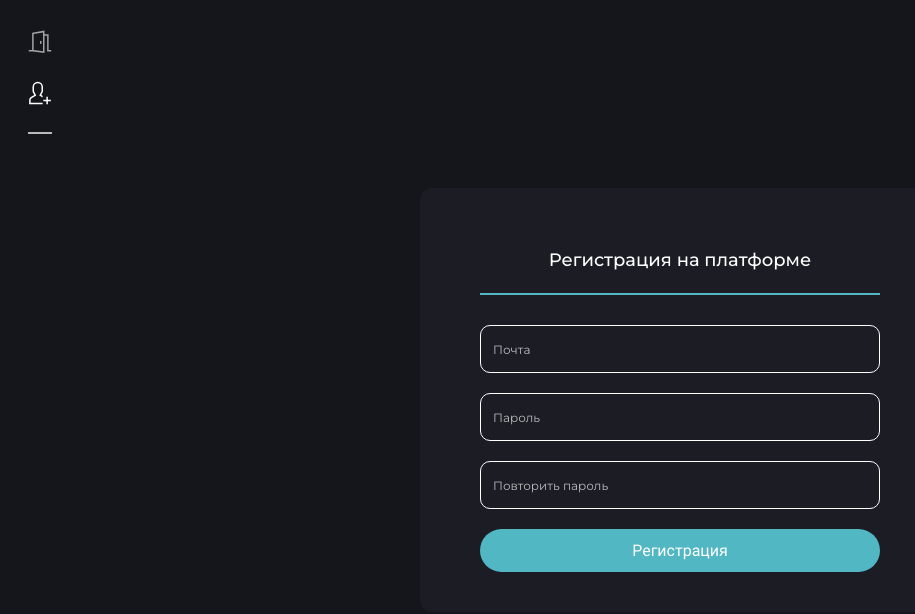
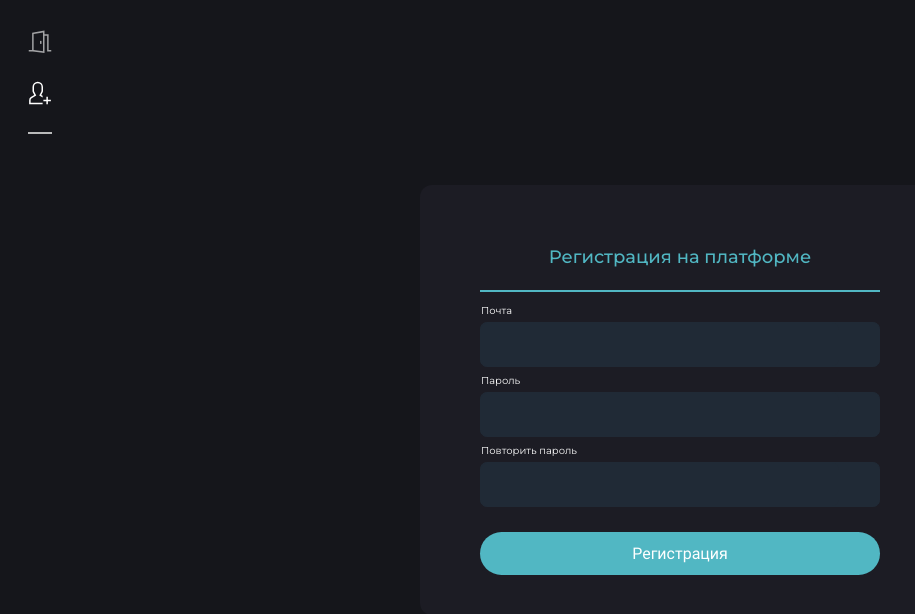
Before and after one commit to gfnvvlntn/app, a React (Create React App) app in the folder client/: page /registration in a window 1280 px wide. Shown: the top 614 px of the page, without its empty margins (0-915 px from the left). Built offline with nearby package versions, Linux system fonts and the light colour scheme; no server answers; a web font is replaced by a local one.

Commit message:
changed error message

```diff
--- a/client/src/App.js
+++ b/client/src/App.js
@@ -18,8 +18,10 @@ function App() {
   }, []);
 
   useEffect(async () => {
-    await budgetStore.getBudget();
-  }, []);
+    if (authStore.isAuth) {
+      await budgetStore.getBudget();
+    }
+  }, [authStore.isAuth]);
 
   return (
     <BrowserRouter>
--- a/client/src/components/base/input/Input.js
+++ b/client/src/components/base/input/Input.js
@@ -10,12 +10,13 @@ const InputField = React.memo(
     prevProps.formState.isDirty === nextProps.formState.isDirty
 );
 
-const Input = ({ name, ...rest }) => {
+const Input = ({ name, label, ...rest }) => {
   const method = useFormContext();
   const error = method.formState.errors[name];
   return (
     <FieldWrapper error={error}>
       <InputField {...method} name={name} {...rest} />
+      <Label error={error}>{error ? error.message : label}</Label>
     </FieldWrapper>
   );
 };
@@ -26,11 +27,12 @@ export default Input;
 
 const FieldWrapper = styled("div")(
   ({ error, theme }) => css`
+    position: relative;
     width: 100%;
-    border: 1px solid ${error ? theme.color.red : theme.color.border};
+    border: 1px solid ${error ? theme.color.red : theme.color.four};
     display: flex;
-    border-radius: 10px;
-    padding: 10px;
+    border-radius: 0.428571rem;
+    background-color: ${theme.color.four};
   `
 );
 
@@ -39,10 +41,21 @@ const Field = styled("input")`
   border: none;
   outline: none;
   background-color: inherit;
+  padding: 9.5px 14px;
+  border-radius: 0.428571rem;
 
   &::placeholder {
     color: white;
-    font-size: 12px;
+    font-size: 14px;
     opacity: 0.7;
   }
 `;
+
+const Label = styled("div")(
+  ({ error, theme }) => css`
+    color: ${error ? theme.color.red : theme.color.border};
+    position: absolute;
+    font-size: 10px;
+    top: -20px;
+  `
+);
--- a/client/src/components/composite/header/HeaderMessage.js
+++ b/client/src/components/composite/header/HeaderMessage.js
@@ -1,19 +1,24 @@
 import React, { useContext } from "react";
 import styled, { css } from "styled-components";
 
-import {Context} from "index";
-import {Typography, TypographyVariant} from "../../base";
+import { Context } from "index";
+import { Typography, TypographyVariant } from "../../base";
+import { observer } from "mobx-react-lite";
 
 const HeaderMessage = ({ title }) => {
-    const { authStore } = useContext(Context);
+  const { authStore } = useContext(Context);
 
-
-    return (
+  return (
     <>
       <HeaderMessageContainer>
         {authStore.message && <MessageError>{authStore.message}</MessageError>}
       </HeaderMessageContainer>
-      <HeaderTitle variant={TypographyVariant.h2}>{title}</HeaderTitle>
+      <HeaderTitle
+        variant={TypographyVariant.h2}
+        messageError={authStore.message}
+      >
+        {title}
+      </HeaderTitle>
       <HeaderMessageLine messageError={authStore.message} />
     </>
   );
@@ -21,7 +26,7 @@ const HeaderMessage = ({ title }) => {
 
 HeaderMessage.displayName = "HeaderMessage";
 
-export default HeaderMessage;
+export default observer(HeaderMessage);
 
 const HeaderMessageLine = styled("div")(
   ({ theme, messageError }) => css`
@@ -36,9 +41,12 @@ const HeaderMessageLine = styled("div")(
 
 const HeaderMessageContainer = styled("div")(({}) => css``);
 
-const HeaderTitle = styled(Typography)`
-  margin-top: 20px;
-`;
+const HeaderTitle = styled(Typography)(
+  ({ theme, messageError }) => css`
+    color: ${messageError ? theme.button.secondary : theme.button.primary};
+    margin-top: 20px;
+  `
+);
 
 const MessageError = styled("div")(
   ({ theme }) => css`
--- a/client/src/hooks/use-api.js
+++ b/client/src/hooks/use-api.js
@@ -22,9 +22,7 @@ api.interceptors.response.use((config) => {
             const response = await axios.get(`${BASE_URL}/refresh`, {withCredentials: true})
             localStorage.setItem('token', response.data.accessToken)
             return api.request(originRequest)
-        }catch (e) {
-            console.log('Не авторизован')
-        }
+        }catch (e) {}
     }
 
     throw error
--- a/client/src/pages/expenses/widgets/expensesFormWidget/ExpensesFormWidget.js
+++ b/client/src/pages/expenses/widgets/expensesFormWidget/ExpensesFormWidget.js
@@ -9,7 +9,10 @@ import * as yup from "yup";
 
 
 const defaultSchema = yup.object().shape({
-  expense: yup.number().positive().required("Поля обезательно для заполнения"),
+  expense: yup
+      .string()
+      .required("Поля обезательно для заполнения")
+      .matches(/^\d+$/, "Поля может содержать только цифры"),
 });
 
 const ExpensesFormWidget = () => {
@@ -30,7 +33,7 @@ const ExpensesFormWidget = () => {
   return (
     <ExpensesFormContainer>
       <FormProvider {...form}>
-        <Input name={"expense"} placeholder={"добавить расходы"} />
+        <Input name={"expense"} label={"Расходы"} />
         <Button variant={ButtonVariant.SECONDARY} onClick={onSubmitHandler}>
           Добавить
         </Button>
--- a/client/src/pages/incomes/widgets/incomesFormWidget/IncomesFormWidget.js
+++ b/client/src/pages/incomes/widgets/incomesFormWidget/IncomesFormWidget.js
@@ -8,7 +8,10 @@ import * as yup from "yup";
 import { yupResolver } from "@hookform/resolvers/yup";
 
 const defaultSchema = yup.object().shape({
-  income: yup.number().positive().required("Поля обезательно для заполнения"),
+  income: yup
+    .string()
+    .required("Поля обезательно для заполнения")
+    .matches(/^\d+$/, "Поля может содержать только цифры"),
 });
 
 const IncomesFormWidget = () => {
@@ -29,7 +32,7 @@ const IncomesFormWidget = () => {
   return (
     <IncomesFormContainer>
       <FormProvider {...form}>
-        <Input name={"income"} placeholder={"добавить доходы"} />
+        <Input name={"income"} label={'Доходы'}/>
         <Button variant={ButtonVariant.PRIMARY} onClick={onSubmitHandler}>
           Добавить
         </Button>
--- a/client/src/pages/login/LoginForm.js
+++ b/client/src/pages/login/LoginForm.js
@@ -1,4 +1,4 @@
-import React, { useContext } from "react";
+import React from "react";
 import styled, { css } from "styled-components";
 
 import { FormProvider, useForm } from "react-hook-form";
@@ -6,13 +6,10 @@ import useFormSchema from "./LoginSchema";
 import { yupResolver } from "@hookform/resolvers/yup";
 
 import HeaderMessage from "components/composite/header/HeaderMessage";
-import { Context } from "index";
 import { observer } from "mobx-react-lite";
 import { Button, ButtonVariant, Input } from "components/base";
 
 const LoginForm = ({ onSubmit }) => {
-  const { authStore } = useContext(Context);
-
   const { defaultSchema, defaultValues } = useFormSchema();
 
   const form = useForm({
@@ -20,22 +17,17 @@ const LoginForm = ({ onSubmit }) => {
     defaultValues: defaultValues,
   });
 
-  const onSubmitHandler = form.handleSubmit(
-    (values) => {
-      onSubmit(values);
-    },
-    (errors) => {
-      authStore.setMessage(Object.entries(errors)[0][1].message);
-    }
-  );
+  const onSubmitHandler = form.handleSubmit((values) => {
+    onSubmit(values);
+  });
   return (
     <FormProvider {...form}>
       <Layout>
         <Container>
           <HeaderMessage title={"Вход"} />
           <Content>
-            <Input placeholder={"Почта"} name={"email"} />
-            <Input placeholder={"Пароль"} name={"password"} />
+            <Input label={"Почта"} name={"email"} />
+            <Input label={"Пароль"} name={"password"} />
             <Button variant={ButtonVariant.PRIMARY} onClick={onSubmitHandler}>
               Войти
             </Button>
@@ -73,7 +65,7 @@ const Content = styled("div")(
     background-color: ${theme.color.main};
     display: flex;
     flex-direction: column;
-    gap: 20px;
+    gap: 25px;
     border-radius: 12px;
   `
 );
--- a/client/src/pages/registration/RegistrationForm.js
+++ b/client/src/pages/registration/RegistrationForm.js
@@ -1,6 +1,5 @@
-import React, { useContext } from "react";
+import React from "react";
 import styled, { css } from "styled-components";
-import { Context } from "index";
 import { observer } from "mobx-react-lite";
 
 import { FormProvider, useForm } from "react-hook-form";
@@ -12,7 +11,6 @@ import {Button, ButtonVariant, Input} from "components/base";
 
 
 const RegistrationForm = ({ onSubmit }) => {
-  const { authStore } = useContext(Context);
 
   const { defaultSchema, defaultValues } = useFormSchema();
 
@@ -24,9 +22,6 @@ const RegistrationForm = ({ onSubmit }) => {
   const onSubmitHandler = form.handleSubmit(
     (values) => {
       onSubmit(values);
-    },
-    (errors) => {
-      authStore.setMessage(Object.entries(errors)[0][1].message);
     }
   );
 
@@ -36,9 +31,9 @@ const RegistrationForm = ({ onSubmit }) => {
         <Container>
           <HeaderMessage title={"Регистрация на платформе"} />
           <Content>
-            <Input name={"email"} placeholder={"Почта"} />
-            <Input name={"password"} placeholder={"Пароль"} />
-            <Input name={"repeatPassword"} placeholder={"Повторить пароль"} />
+            <Input name={"email"} label={"Почта"} />
+            <Input name={"password"} label={"Пароль"} />
+            <Input name={"repeatPassword"} label={"Повторить пароль"} />
             <Button variant={ButtonVariant.PRIMARY} onClick={onSubmitHandler}>
               Регистрация
             </Button>
@@ -76,7 +71,7 @@ const Content = styled("div")(
     background-color: ${theme.color.main};
     display: flex;
     flex-direction: column;
-    gap: 20px;
+    gap: 25px;
     border-radius: 12px;
   `
 );
--- a/client/src/store/authStore.js
+++ b/client/src/store/authStore.js
@@ -38,6 +38,10 @@ export default class AuthStore {
   async login(email, password) {
     try {
       const response = await AuthService.login(email, password);
+      if (response.data.error) {
+        this.setMessage(response.data.message);
+        return;
+      }
       this.saveUser(response);
     } catch (e) {
       this.setMessage(e.response?.data?.message);
@@ -47,6 +51,10 @@ export default class AuthStore {
   async registration(email, password) {
     try {
       const response = await AuthService.registration(email, password);
+      if (response.data.error) {
+        this.setMessage(response.data.message);
+        return;
+      }
       this.saveUser(response);
     } catch (e) {
       this.setMessage(e.response?.data?.message);
--- a/client/src/theme/theme.js
+++ b/client/src/theme/theme.js
@@ -5,6 +5,7 @@ export const theme = {
     main: "#1c1c24",
     second: "#15161b",
     third: "#232429",
+    four: "#202a36",
     border: "white",
     red: "#d85050",
     green: "#598C82",
```
Also changed, not shown: 1 other file (tests, documents, lock files or other folders).
